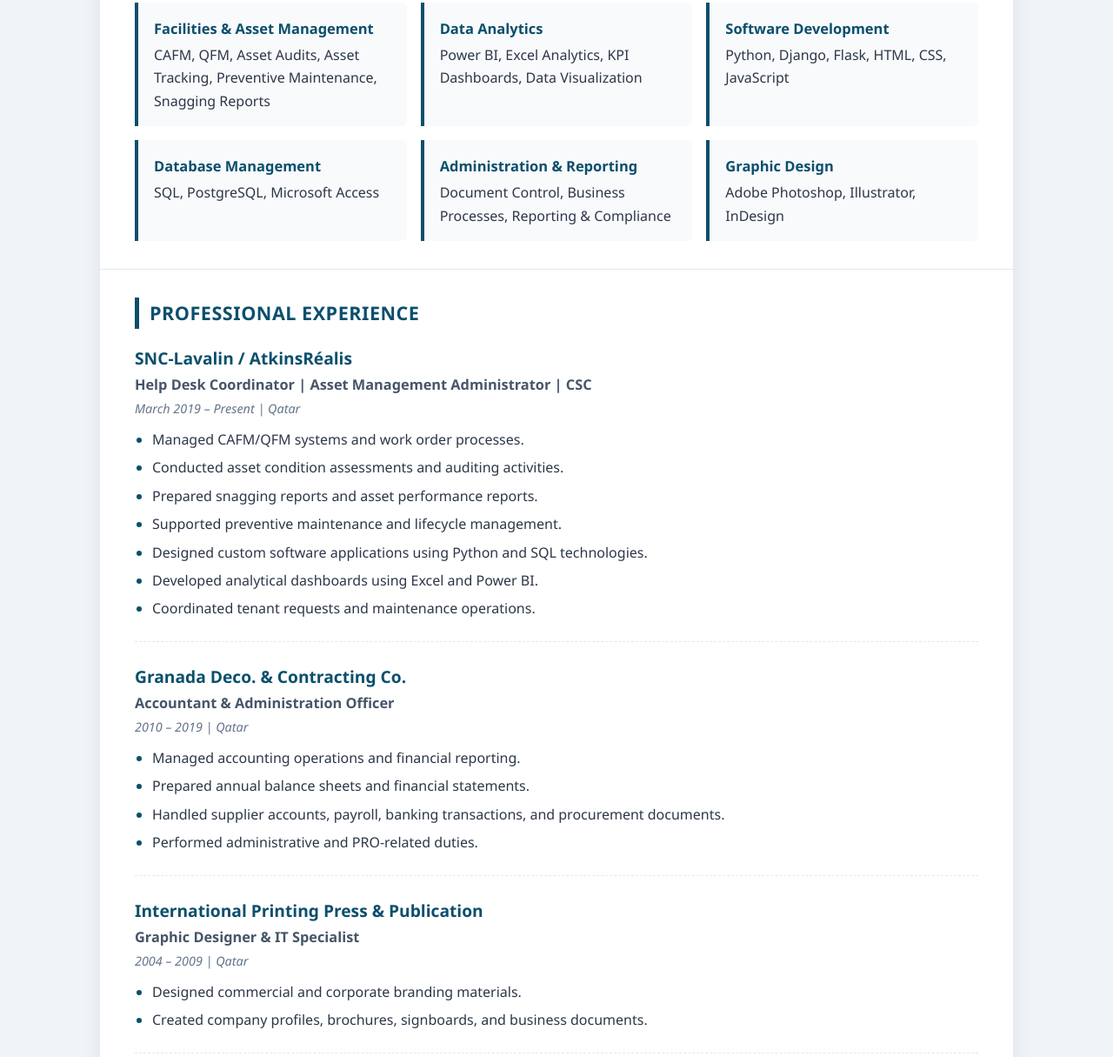
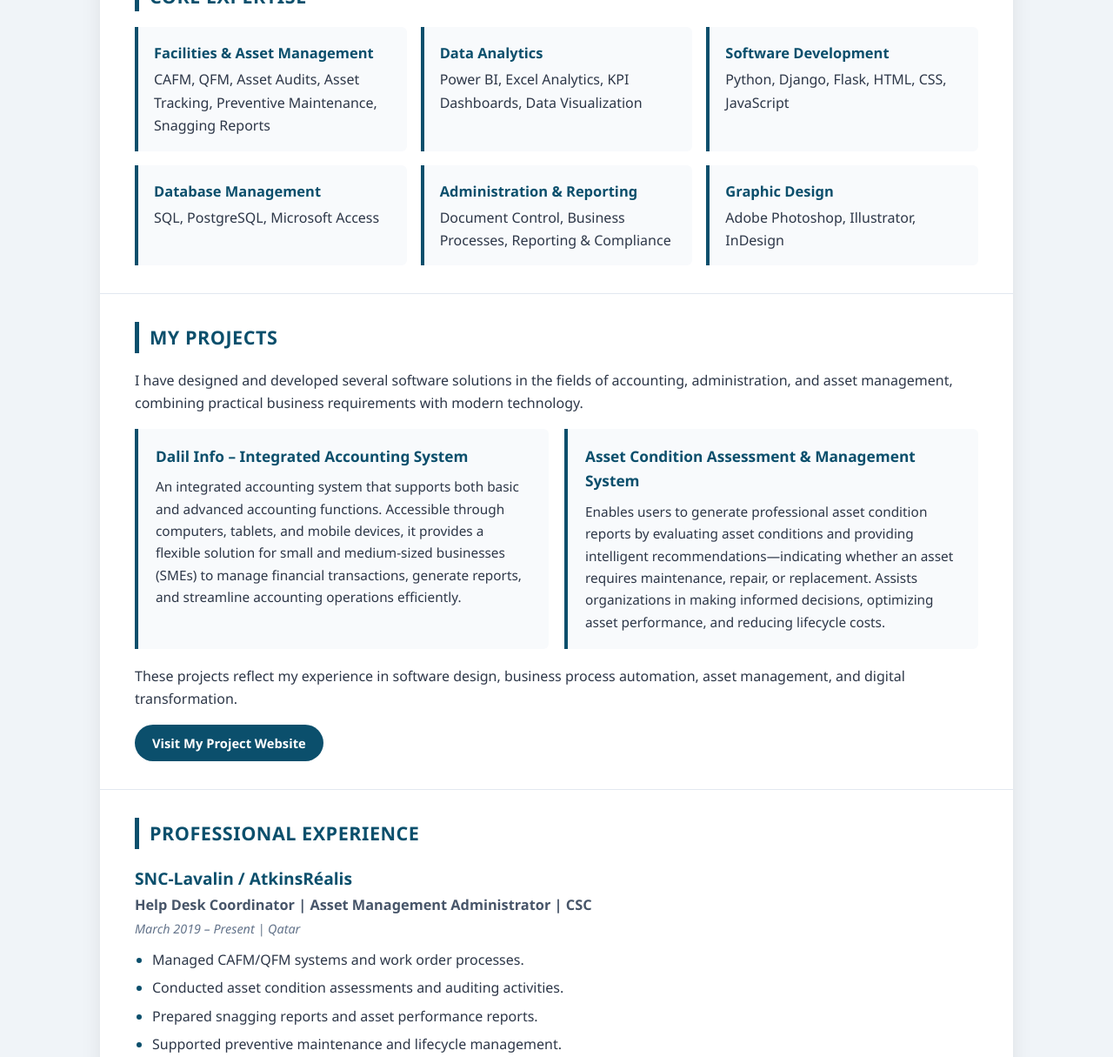
Before and after one commit to ibrahimoia/MyCV, a plain HTML site: page index.html in a window 1280 px wide. Shown: the part 734-1949 px from the top of the page at 87% size. Drawn offline with Linux system fonts and the light colour scheme.

Commit message:
Update index.html

```diff
--- a/index.html
+++ b/index.html
@@ -61,7 +61,8 @@
       background-color: var(--primary-dark);
     }
 
-    .header h1 {
+    .header h1,
+    .header h2 {
       font-size: 2.35rem;
       letter-spacing: 0.8px;
       margin-bottom: 6px;
@@ -182,6 +183,75 @@
       margin-bottom: 4px;
     }
 
+    /* Projects Section */
+    .projects-intro,
+    .projects-outro {
+      font-size: 1rem;
+      color: var(--text-main);
+      margin-bottom: 16px;
+    }
+
+    .projects-outro {
+      margin-top: 18px;
+      margin-bottom: 16px;
+    }
+
+    .projects-grid {
+      display: grid;
+      grid-template-columns: repeat(auto-fit, minmax(300px, 1fr));
+      gap: 18px;
+    }
+
+    .project-card {
+      background: var(--bg-card);
+      padding: 18px 20px;
+      border-left: 4px solid var(--primary);
+      border-radius: 0 6px 6px 0;
+      transition: transform 0.2s ease, box-shadow 0.2s ease;
+    }
+
+    .project-card:hover {
+      transform: translateY(-2px);
+      box-shadow: 0 4px 12px rgba(11, 79, 108, 0.08);
+    }
+
+    .project-card h3 {
+      color: var(--primary);
+      font-size: 1.08rem;
+      margin-bottom: 8px;
+    }
+
+    .project-card p {
+      font-size: 0.96rem;
+      color: var(--text-main);
+    }
+
+    .project-cta {
+      margin-top: 14px;
+    }
+
+    .btn-project {
+      display: inline-flex;
+      align-items: center;
+      gap: 8px;
+      padding: 9px 20px;
+      background-color: var(--primary);
+      color: #ffffff;
+      text-decoration: none;
+      font-size: 0.92rem;
+      font-weight: 600;
+      border-radius: 999px;
+      transition: background-color 0.2s ease, transform 0.2s ease, box-shadow 0.2s ease;
+    }
+
+    .btn-project:hover,
+    .btn-project:focus-visible {
+      background-color: var(--primary-dark);
+      transform: translateY(-2px);
+      box-shadow: 0 6px 14px rgba(11, 79, 108, 0.2);
+      outline: none;
+    }
+
     /* Experience */
     .experience {
       margin-bottom: 24px;
@@ -258,7 +328,8 @@
         padding: 30px 20px;
       }
 
-      .header h1 {
+      .header h1,
+      .header h2 {
         font-size: 1.85rem;
       }
 
@@ -305,13 +376,16 @@
         padding: 18px 24px;
       }
 
-      .skill-box:hover {
+      .skill-box:hover,
+      .project-card:hover,
+      .btn-project:hover {
         transform: none;
         box-shadow: none;
       }
 
       .experience,
-      .skill-box {
+      .skill-box,
+      .project-card {
         break-inside: avoid;
       }
     }
@@ -330,6 +404,7 @@
       <nav class="contact-links" aria-label="Profile and CV links">
         <a href="https://ibrahimoia.github.io/my-profile/" target="_blank" rel="noopener noreferrer" class="btn-link">Professional Profile</a>
         <a href="https://ibrahimoia.github.io/arabic-cv/" target="_blank" rel="noopener noreferrer" class="btn-link">Arabic CV</a>
+        <a href="https://ibrahimoia.github.io/myjob/" target="_blank" rel="noopener noreferrer" class="btn-link">My Projects</a>
       </nav>
 
       <div class="contact-meta">
@@ -380,6 +455,48 @@
             <strong>Graphic Design</strong>
             Adobe Photoshop, Illustrator, InDesign
           </div>
+        </div>
+      </section>
+
+      <section class="section">
+        <h2>My Projects</h2>
+        <p class="projects-intro">
+          I have designed and developed several software solutions in the fields of accounting,
+          administration, and asset management, combining practical business requirements with
+          modern technology.
+        </p>
+
+        <div class="projects-grid">
+          <div class="project-card">
+            <h3>Dalil Info – Integrated Accounting System</h3>
+            <p>
+              An integrated accounting system that supports both basic and advanced accounting
+              functions. Accessible through computers, tablets, and mobile devices, it provides
+              a flexible solution for small and medium-sized businesses (SMEs) to manage financial
+              transactions, generate reports, and streamline accounting operations efficiently.
+            </p>
+          </div>
+
+          <div class="project-card">
+            <h3>Asset Condition Assessment &amp; Management System</h3>
+            <p>
+              Enables users to generate professional asset condition reports by evaluating asset
+              conditions and providing intelligent recommendations—indicating whether an asset
+              requires maintenance, repair, or replacement. Assists organizations in making informed
+              decisions, optimizing asset performance, and reducing lifecycle costs.
+            </p>
+          </div>
+        </div>
+
+        <p class="projects-outro">
+          These projects reflect my experience in software design, business process automation,
+          asset management, and digital transformation.
+        </p>
+
+        <div class="project-cta">
+          <a href="https://ibrahimoia.github.io/myjob/" target="_blank" rel="noopener noreferrer" class="btn-project">
+            Visit My Project Website
+          </a>
         </div>
       </section>
 
@@ -468,7 +585,7 @@
         <h2>Languages</h2>
         <ul class="two-col-list">
           <li>Arabic (Native)</li>
-          <li>English </li>
+          <li>English</li>
         </ul>
       </section>
     </main>
```
